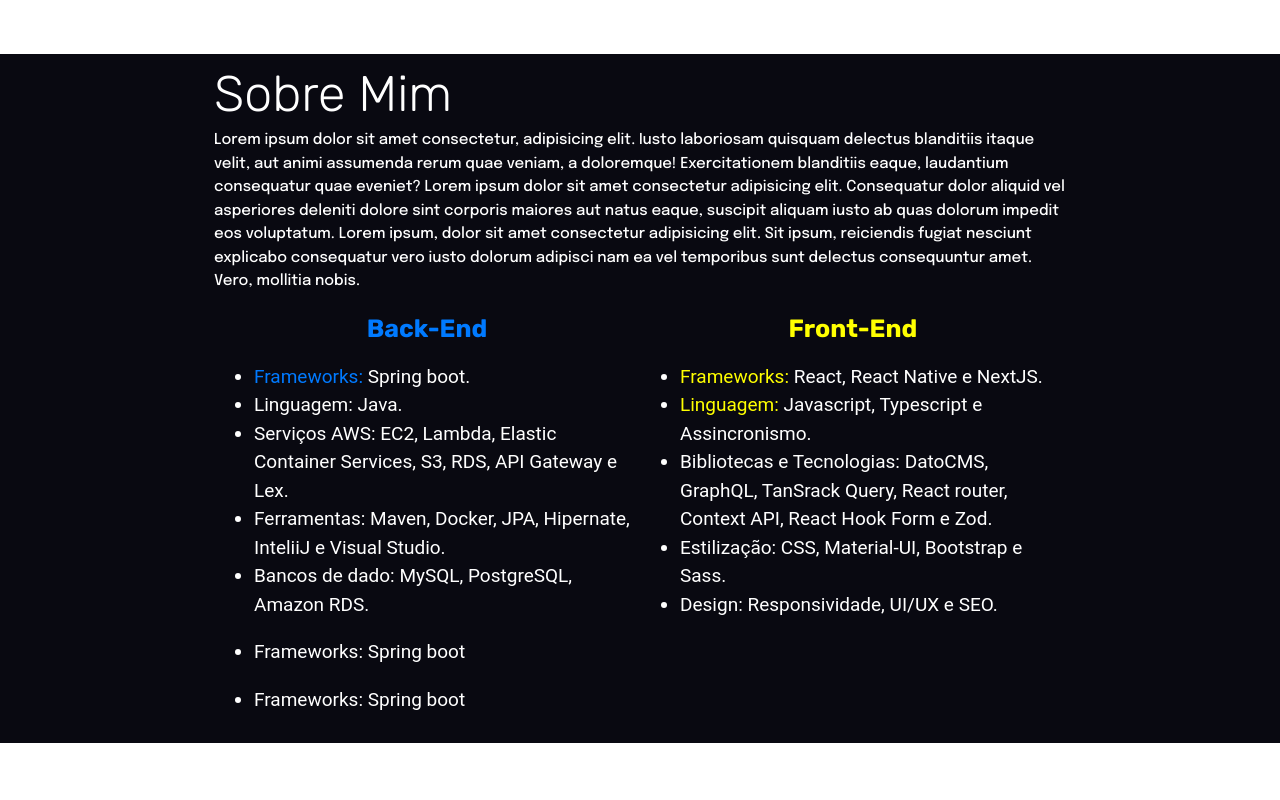
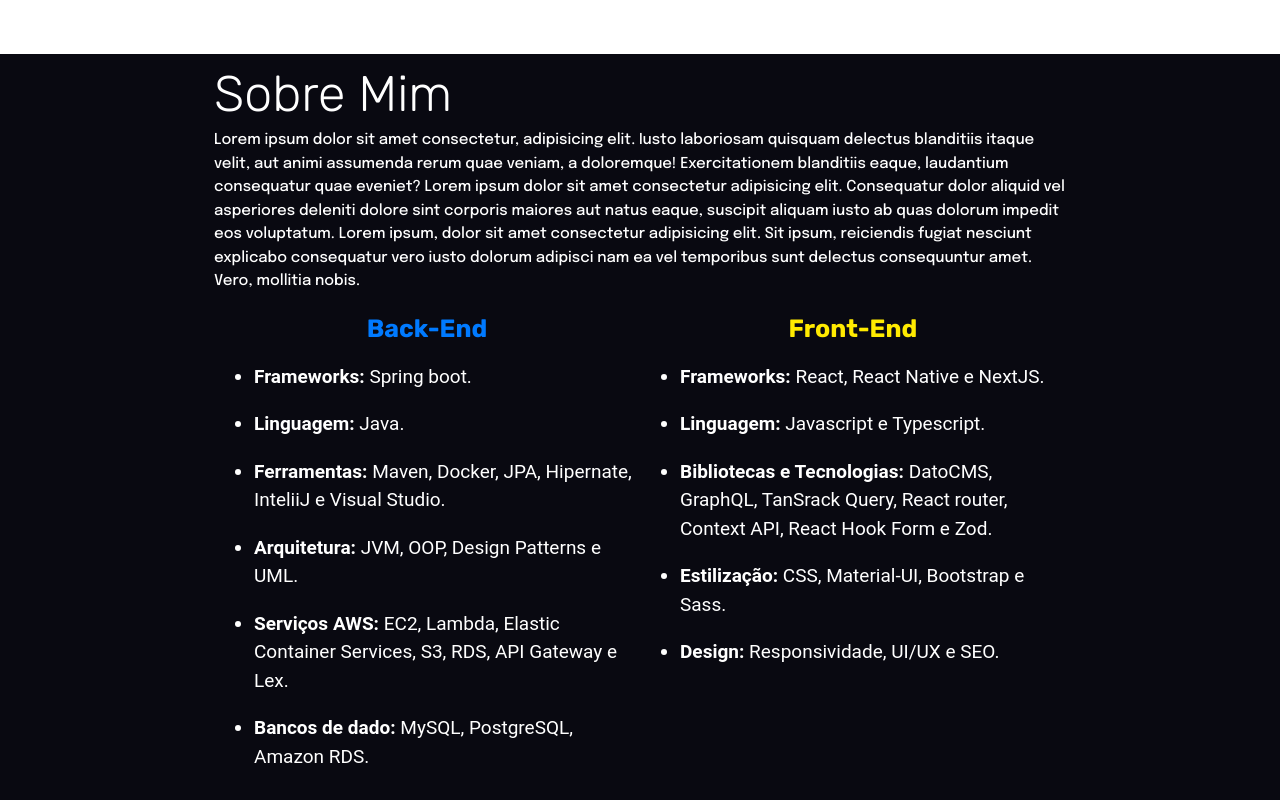
Before and after one commit to Josuel-Junior/newPortfolio, a React (Vite) app: page / in a window 1280 px wide. Shown: the part 1546-2346 px from the top of the page. Before the commit the page ends 2289 px from the top, so only its background shows below. Built offline with nearby package versions, Linux system fonts and the light colour scheme.

Commit message:
updated component custimList

```diff
--- a/src/pages/AboutMe/AboutMe.tsx
+++ b/src/pages/AboutMe/AboutMe.tsx
@@ -2,7 +2,8 @@
 import React from "react";
 import { Slide } from "react-awesome-reveal";
 import { CustomList } from "../../shared/components/CustomList";
-import { listTechnologies } from "../../shared/utils/constants/listTechnologies";
+import { listBackEnd } from "../../shared/utils/constants/listTechnologies";
+import { listFrontEnd } from "../../shared/utils/constants/listTechnologies";
 
 export const AboutMe: React.FC = () => {
   return (
@@ -60,30 +61,12 @@
 
                     xs: 25,
                   },
-                  color:"#007AFF"
+                  color: "#007AFF",
                 }}
               >
                 Back-End
               </Typography>
-              <ul>
-                <li>
-                  <span style={{ color: "#007AFF" }}>Frameworks:</span> Spring
-                  boot.
-                </li>
-                <li>Linguagem: Java.</li>
-                <li>
-                  Serviços AWS: EC2, Lambda, Elastic Container Services, S3,
-                  RDS, API Gateway e Lex.{" "}
-                </li>
-                <li>
-                  Ferramentas: Maven, Docker, JPA, Hipernate, InteliiJ e Visual
-                  Studio.
-                </li>
-                <li>Bancos de dado: MySQL, PostgreSQL, Amazon RDS.</li>
-              </ul>
-              <CustomList text={listTechnologies}>
-
-              </CustomList>
+              <CustomList text={listBackEnd} />
             </Slide>
           </Grid2>
           <Grid2 size={{ xs: 12, md: 6 }}>
@@ -97,25 +80,12 @@
                     xl: 35,
                     xs: 25,
                   },
-                  color:"yellow"
+                  color: "#ffea00",
                 }}
               >
                 Front-End
               </Typography>
-              <ul>
-                <li>
-                  <span style={{ color: "yellow" }}>Frameworks:</span> React,
-                  React Native e NextJS.
-                </li>
-                <li>
-                <span style={{ color: "yellow" }}>Linguagem:</span> Javascript, Typescript e Assincronismo.</li>
-                <li>
-                  Bibliotecas e Tecnologias: DatoCMS, GraphQL, TanSrack Query,
-                  React router, Context API, React Hook Form e Zod.
-                </li>
-                <li>Estilização: CSS, Material-UI, Bootstrap e Sass.</li>
-                <li>Design: Responsividade, UI/UX e SEO.</li>
-              </ul>
+              <CustomList text={listFrontEnd} />
             </Slide>
           </Grid2>
         </Grid2>
--- a/src/shared/components/CustomList.tsx
+++ b/src/shared/components/CustomList.tsx
@@ -2,7 +2,7 @@
 import React from "react";
 
 interface ICustomList {
-  title: String;
+  title: string;
   description: string;
 }
 
@@ -12,20 +12,17 @@
 
 export const CustomList: React.FC<IList> = ({ text }) => {
   return (
-    <>
     <Box>
       {text.map((data: ICustomList, id: React.Key) => {
-            const idNumber = Number(id)
         return (
-            <ul key={idNumber}>
+          <ul key={id}>
             <li>
-                <span>{data.title}: </span>
+              <span style={{ fontWeight:"bold" }}>{data.title} </span>
               {data.description}
             </li>
           </ul>
         );
       })}
     </Box>
-    </>
   );
 };
--- a/src/shared/utils/constants/listTechnologies.tsx
+++ b/src/shared/utils/constants/listTechnologies.tsx
@@ -1,10 +1,52 @@
-export const listTechnologies = [
+export const listBackEnd = [
   {
-    title: "Frameworks",
-    description: "Spring boot",
+    title: "Frameworks:",
+    description: "Spring boot.",
   },
   {
-    title: "Frameworks",
-    description: "Spring boot",
+    title: "Linguagem:",
+    description: "Java.",
+  },
+  {
+    title: "Ferramentas:",
+    description: "Maven, Docker, JPA, Hipernate, InteliiJ e Visual Studio.",
+  },
+  {
+    title: "Arquitetura:",
+    description: "JVM, OOP, Design Patterns e UML.",
+  },
+  {
+    title: "Serviços AWS:",
+    description:
+      "EC2, Lambda, Elastic Container Services, S3, RDS, API Gateway e Lex.",
+  },
+
+  {
+    title: "Bancos de dado:",
+    description: "MySQL, PostgreSQL, Amazon RDS.",
   },
 ];
+
+export const listFrontEnd = [
+  {
+    title: "Frameworks:",
+    description: "React, React Native e NextJS.",
+  },
+  {
+    title: "Linguagem:",
+    description: "Javascript e Typescript.",
+  },
+  {
+    title: "Bibliotecas e Tecnologias:",
+    description:
+      "DatoCMS, GraphQL, TanSrack Query, React router, Context API, React Hook Form e Zod.",
+  },
+  {
+    title: "Estilização:",
+    description: "CSS, Material-UI, Bootstrap e Sass.",
+  },
+  {
+    title: "Design:",
+    description: "Responsividade, UI/UX e SEO.",
+  },
+];
```
Lines whose indentation alone changed are shown as unchanged.
